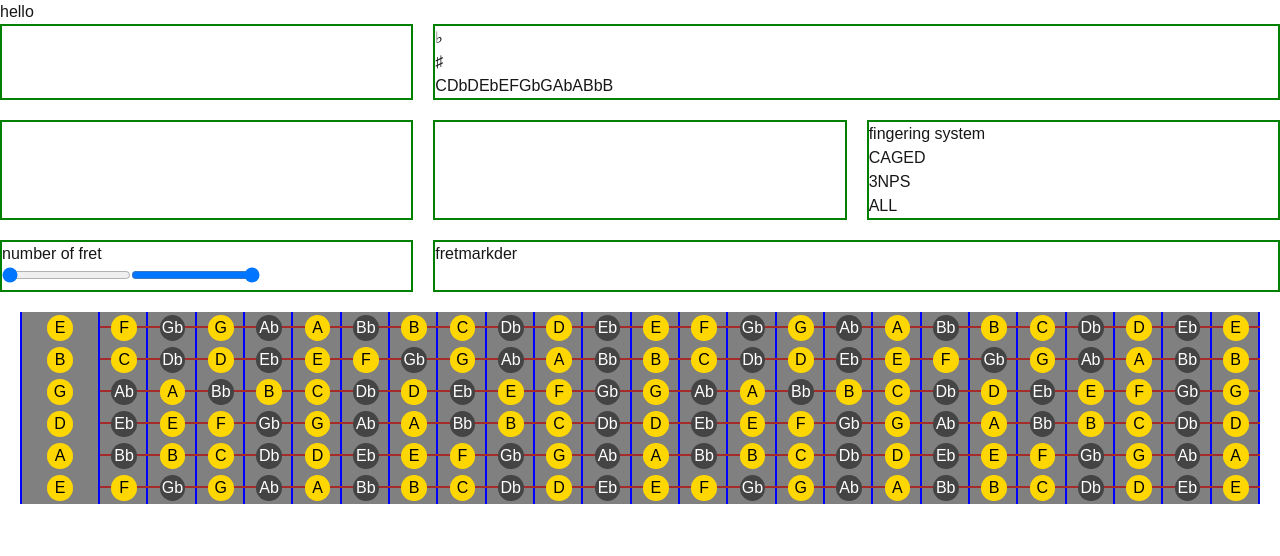
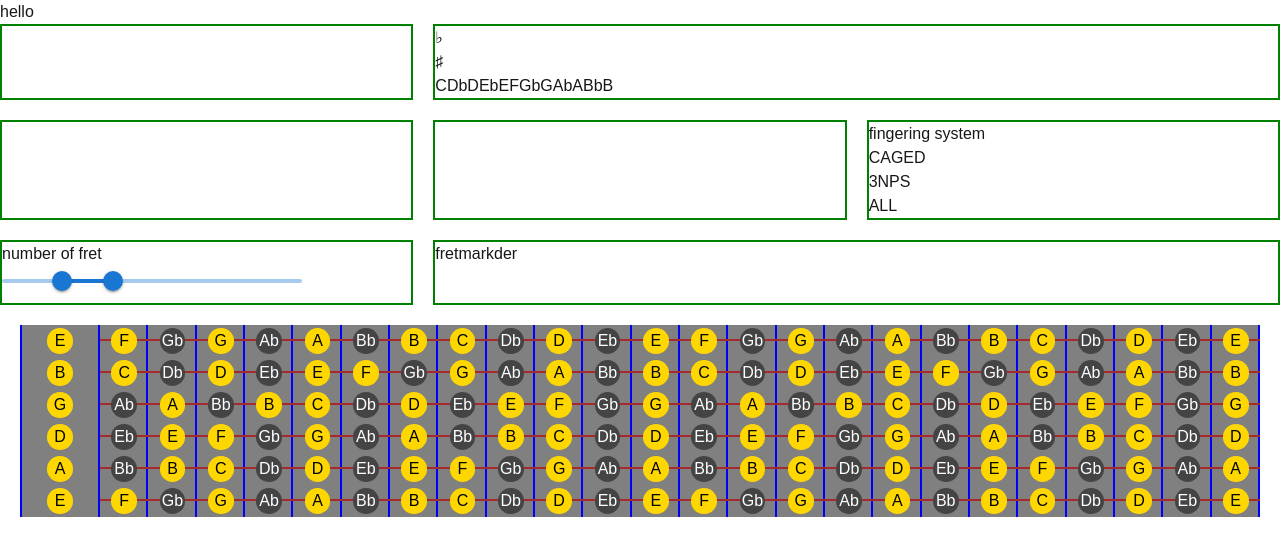
Before and after one commit to jxxnghwxn/fretboard, a Next.js app: page / in a window 1280 px wide. Shown: the top 556 px of the page. Built offline with nearby package versions, Linux system fonts and the light colour scheme.

Commit message:
install mui slider

```diff
--- a/app/components/RangeSlider.tsx
+++ b/app/components/RangeSlider.tsx
@@ -1,56 +1,27 @@
-import { useState } from 'react';
-import s from '@/styles/RangeSlider.module.css';
+import * as React from 'react';
+import Box from '@mui/material/Box';
+import Slider from '@mui/material/Slider';
 
-const RangeSlider = () => {
-  const [minValue, setMinValue] = useState(0);
-  const [maxValue, setMaxValue] = useState(24);
+function valuetext(value: number) {
+  return `${value}°C`;
+}
 
-  const handleMinChange = (e: React.ChangeEvent<HTMLInputElement>) => {
-    const value = Math.min(Number(e.target.value), maxValue - 1);
-    setMinValue(value);
-  };
+export default function RangeSlider() {
+  const [value, setValue] = React.useState<number[]>([20, 37]);
 
-  const handleMaxChange = (e: React.ChangeEvent<HTMLInputElement>) => {
-    const value = Math.max(Number(e.target.value), minValue + 1);
-    setMaxValue(value);
+  const handleChange = (event: Event, newValue: number | number[]) => {
+    setValue(newValue as number[]);
   };
 
   return (
-    <div className={s.slider_container}>
-      <div className={s.slider}>
-        <div className={s.track}></div>
-        <div className={s.range}></div>
-        <div className={`${s.thumb} ${s.left}`}></div>
-        <div className={`${s.thumb} ${s.right}`}></div>
-      </div>
-
-      {/* <div className='slider-track'>
-        <div
-          className='slider-range'
-          style={{
-            left: `${minValue}%`,
-            right: `${maxValue}%`,
-          }}
-        />
-      </div> */}
-      <input
-        type='range'
-        min={0}
-        max={24}
-        value={minValue}
-        onChange={handleMinChange}
-        className='slider-input'
+    <Box sx={{ width: 300 }}>
+      <Slider
+        getAriaLabel={() => 'Temperature range'}
+        value={value}
+        onChange={handleChange}
+        valueLabelDisplay='auto'
+        getAriaValueText={valuetext}
       />
-      <input
-        type='range'
-        min={0}
-        max={24}
-        value={maxValue}
-        onChange={handleMaxChange}
-        className='slider-input'
-      />
-    </div>
+    </Box>
   );
-};
-
-export default RangeSlider;
+}
--- a/app/styles/RangeSlider.module.css
+++ b/app/styles/RangeSlider.module.css
@@ -1,15 +1,48 @@
 .slider {
+  position: relative;
+  display: flex;
+  justify-content: center;
+  align-items: center;
 }
-.track {
+.slider > .track {
+  position: absolute;
+  background-color: #58bc29;
+  left: 0;
+  right: 0;
+
+  width: 100%;
+  height: 10px;
+  z-index: 1;
 }
-.range {
+.slider > .range {
+  position: absolute;
+  background-color: goldenrod;
+  height: 10px;
+
+  z-index: 2;
 }
 .thumb {
+  position: absolute;
+  background-color: cyan;
+  border-radius: 50%;
+  height: 20px;
+  width: 20px;
+  top: -10px;
+  z-index: 3;
 }
 .thumb.left {
 }
 .thumb.right {
 }
+
+.slider {
+  /* position: absolute; */
+}
+.slider_left {
+}
+.slider.right {
+}
+
 .slider-input {
   position: absolute;
   top: 0;
--- a/package.json
+++ b/package.json
@@ -9,6 +9,9 @@
     "lint": "next lint"
   },
   "dependencies": {
+    "@emotion/react": "^11.14.0",
+    "@emotion/styled": "^11.14.0",
+    "@mui/material": "^6.4.4",
     "@tailwindcss/postcss": "^4.0.6",
     "autoprefixer": "^10.4.20",
     "next": "15.1.6",
```
Also changed, not shown: 1 other file (tests, documents, lock files or other folders).
